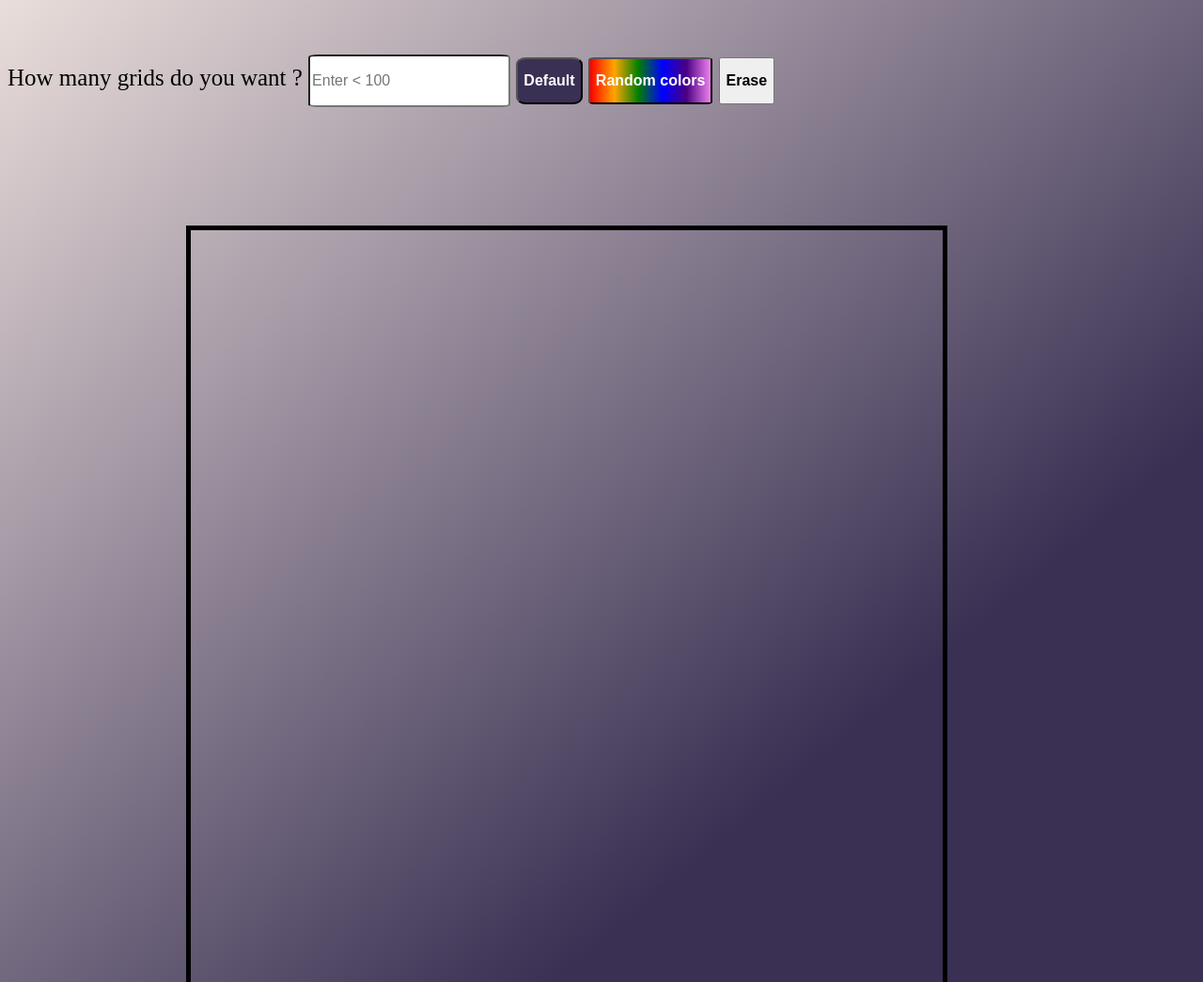
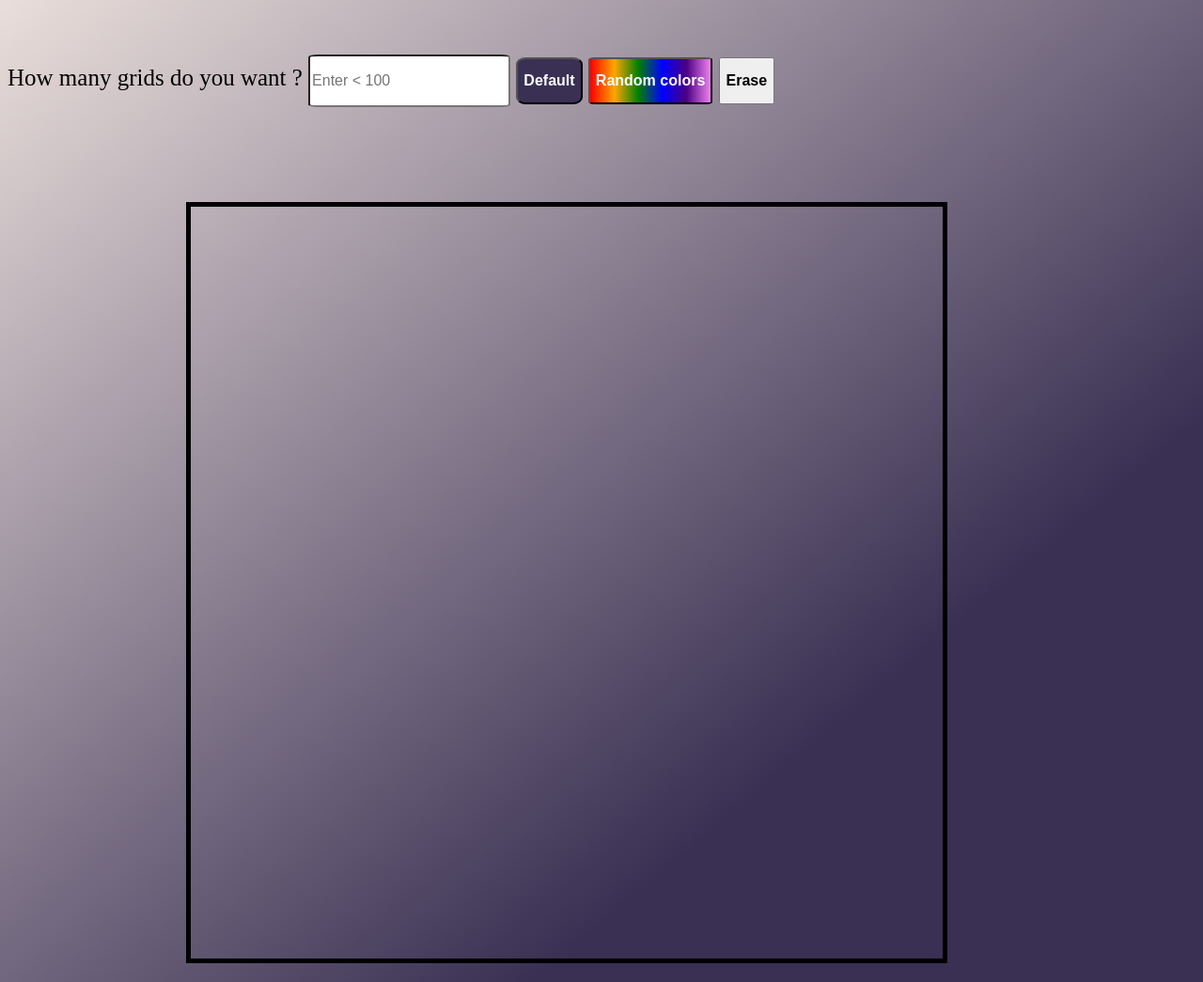
Before and after one commit to crysre/Etch-A-Sketch, a plain HTML site: page index.html in a window 1280 px wide. Shown: the top 1045 px of the page at 94% size. Drawn offline with Linux system fonts and the light colour scheme.

Commit message:
Update styles.css

```diff
--- a/styles.css
+++ b/styles.css
@@ -1,7 +1,7 @@
 .container {
   width: 800px;
   height: 800px;
-  margin: 10% auto auto 15%;
+  margin: 8% auto auto 15%;
   padding: 0;
   border: 5px solid black;
 
```
